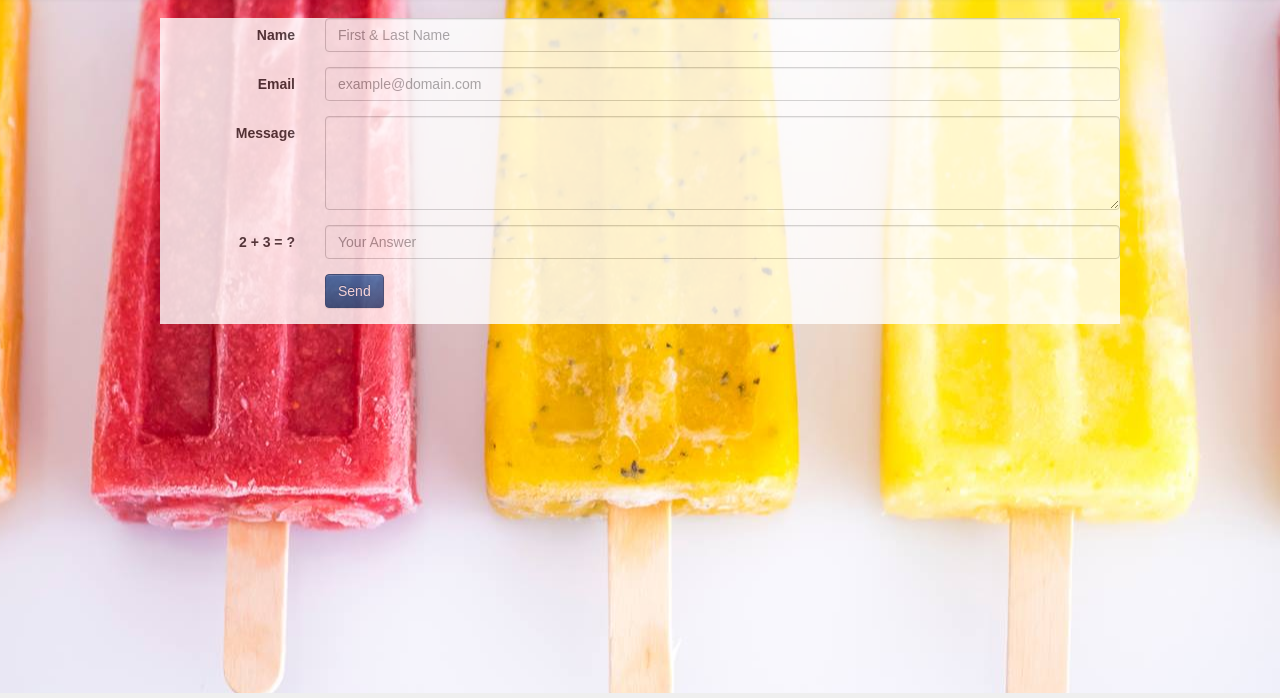
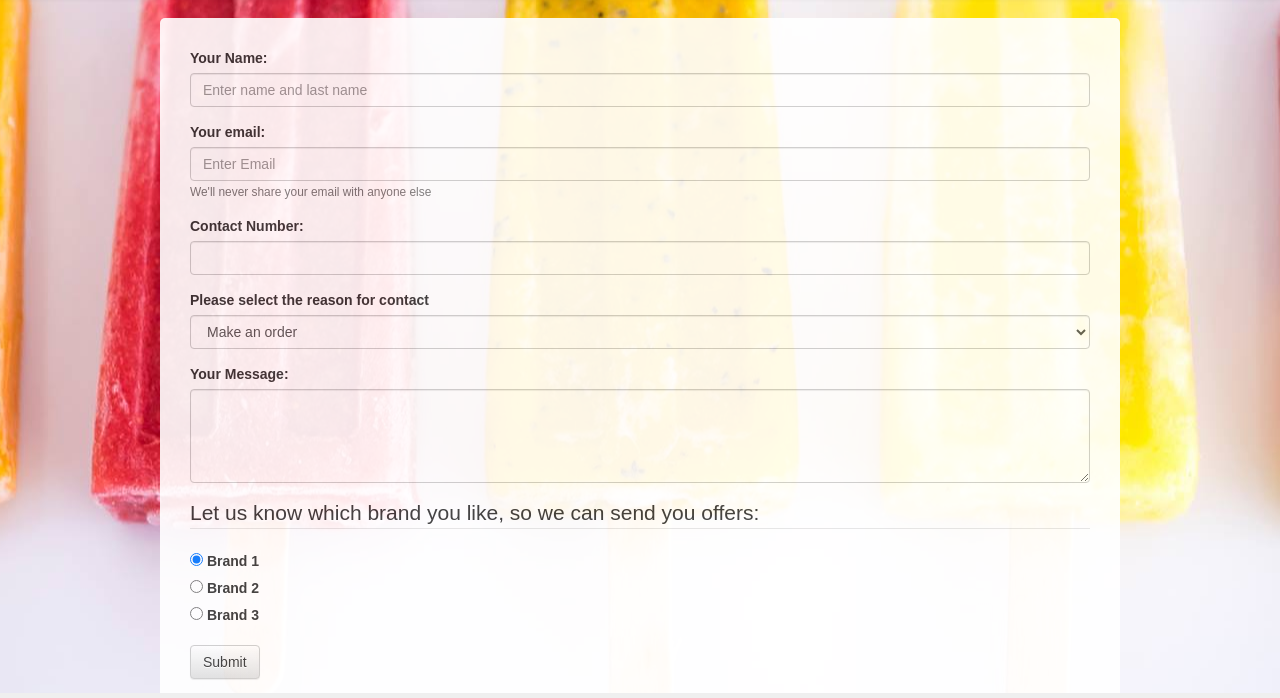
Before and after one commit to x12108481/lilypops, a plain HTML site: page contact.html in a window 1280 px wide. Shown: the part 57-755 px from the top of the page. Drawn offline with nearby package versions, Linux system fonts and the light colour scheme.

Commit message:
"Lily Pop" version 3
- improved customer servcise form
- improved css

```diff
--- a/contact.html
+++ b/contact.html
@@ -53,45 +53,67 @@
     </header>
 
     <div class="main-container">
-      <form class="form-horizontal" role="form" method="post" action="index.php">
-      	<div class="form-group">
-      		<label for="name" class="col-sm-2 control-label">Name</label>
-      		<div class="col-sm-10">
-      			<input type="text" class="form-control" id="name" name="name" placeholder="First & Last Name" value="">
-      		</div>
-      	</div>
-      	<div class="form-group">
-      		<label for="email" class="col-sm-2 control-label">Email</label>
-      		<div class="col-sm-10">
-      			<input type="email" class="form-control" id="email" name="email" placeholder="example@domain.com" value="">
-      		</div>
-      	</div>
-      	<div class="form-group">
-      		<label for="message" class="col-sm-2 control-label">Message</label>
-      		<div class="col-sm-10">
-      			<textarea class="form-control" rows="4" name="message"></textarea>
-      		</div>
-      	</div>
-      	<div class="form-group">
-      		<label for="human" class="col-sm-2 control-label">2 + 3 = ?</label>
-      		<div class="col-sm-10">
-      			<input type="text" class="form-control" id="human" name="human" placeholder="Your Answer">
-      		</div>
-      	</div>
-      	<div class="form-group">
-      		<div class="col-sm-10 col-sm-offset-2">
-      			<input id="submit" name="submit" type="submit" value="Send" class="btn btn-primary">
-      		</div>
-      	</div>
-      	<div class="form-group">
-      		<div class="col-sm-10 col-sm-offset-2">
-      			<! Will be used to display an alert to the user>
-      		</div>
-      	</div>
-      </form>
+      <div class="contact-form">
+        <!--FORM V1-->
+        <form>
+          <div class="form-group">
+            <label for="name"> Your Name: </label>
+            <input type="name" class="form-control" id="name" placeholder="Enter name and last name">
+          </div>
 
+          <div class="form-group">
+            <label for="email"> Your email: </label>
+            <input type="email" class="form-control" id="email" placeholder="Enter Email">
+            <small id="emailComment" class="form-text text-muted"> We'll never share your email with anyone else</small>
+          </div>
+
+          <div class="form-group">
+            <label for="number"> Contact Number: </label>
+            <input type="number" class="form-control" id="number">
+          </div>
+
+          <div class="form-group">
+            <label for="reasonForContact"> Please select the reason for contact</label>
+            <select class="form-control" id="reasonForContact">
+              <option> Make an order</option>
+              <option> Get information about current offers</option>
+              <option> Get ingformation about the company</option>
+              <option> Other</option>
+            </select>
+          </div>
+
+          <div class="form-group">
+            <label for="message"> Your Message: </label>
+            <textarea class="form-control" id="message" rows="4"></textarea>
+          </div>
+
+          <fieldset class="form-group">
+              <legend> Let us know which brand you like, so we can send you offers: </legend>
+              <div class="form-check">
+                <label class="form-check-label">
+                  <input class="form-check-input" type="radio" name="brand" value="option 1" checked>
+                  Brand 1
+                </label>
+              </div>
+
+              <div class="form-check">
+                <label class="form-check-label">
+                  <input class="form-check-input" type="radio" name="brand" value="option 2">
+                  Brand 2
+                </label>
+              </div>
+
+              <div class="form-check">
+                <label class="form-check-label">
+                  <input class="form-check-input" type="radio" name="brand" value="option 3">
+                  Brand 3
+                </label>
+              </div>
+          </fieldset>
+          <button type="submit" class="btn btn-default"> Submit</button>
+        </form>
+      </div>
     </div>
-
 
   <!--Footer-->
   <div class="footer">
--- a/css/index.css
+++ b/css/index.css
@@ -99,9 +99,14 @@ body{
 
 .main-container {
   background-color: #ffffff;
-    opacity: 0.8;
+  opacity: 0.9;
   margin: auto;
+  border-radius: 5px;
+}
 
+.contact-form {
+  padding: 30px;
+  border-radius: 5px;
 }
 
 .lilypops-logo {
```
Lines whose indentation alone changed are shown as unchanged.
